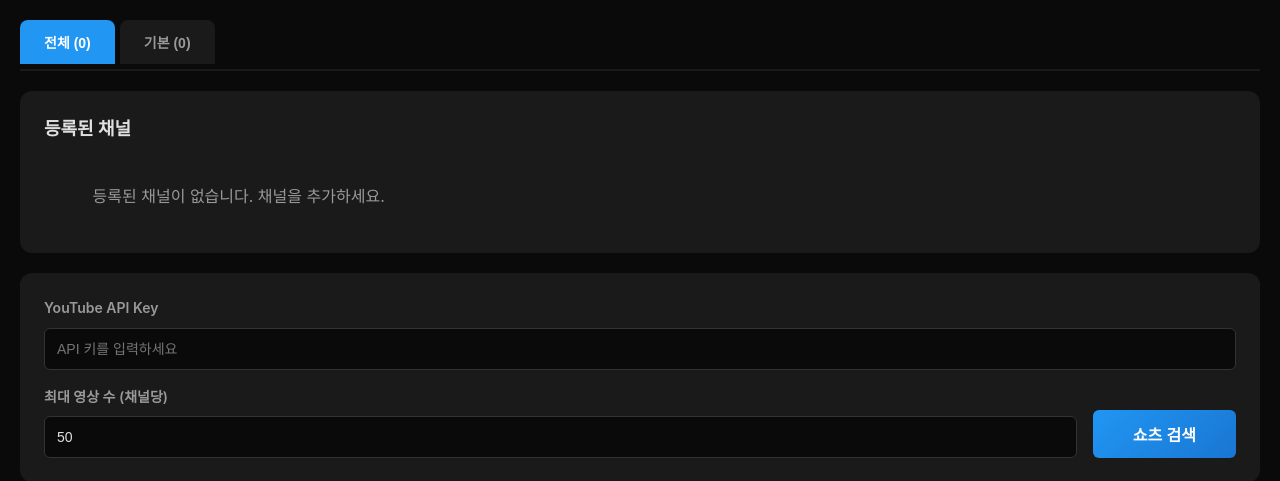
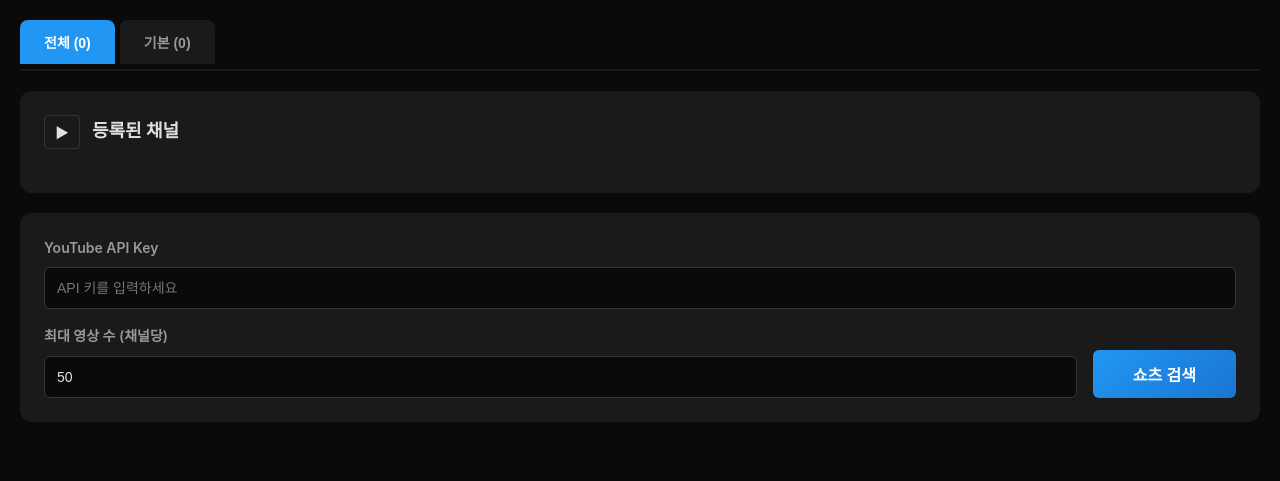
Before and after one commit to chachatest11/ultracreator, a FastAPI app: page / in a window 1280 px wide. Shown: the part 107-588 px from the top of the page. Run offline with FastAPI, Linux system fonts and the light colour scheme; data comes from the database, SQL or seed files in the repository; data that the repository does not hold is empty.

Commit message:
Fix critical bugs and add channel list collapse feature
Bug Fixes:
1. Search count limit now works correctly:
   - Removed LIMIT from final query since channel quota already applied
   - Each channel returns N latest videos as requested
   - Total results = channels × videos_per_channel

2. Fixed bulk channel move [object Object] error:
   - Improved error message handling in alert()
   - Shows detail, message, or JSON stringified object
   - Added error.message to catch block

3. Fixed category reorder closing modal:
   - Removed location.reload() which was closing modal
   - Added reloadCategoryTabs() to update tabs without page reload
   - Modal stays open while reordering categories

4. Search results now persist across category changes:
   - Removed currentVideos initialization in selectCategory()
   - Results stay until explicit re-search or clear
   - Only channel selection state is cleared

New Features:
5. Channel list collapse/expand:
   - Added toggle button (▶/▼) in channel header
   - Default state: collapsed (hidden)
   - Smooth animation with CSS transitions
   - Helps reduce clutter when managing many channels

Technical Changes:
- app/api/search.py: Removed LIMIT from query (line 173)
- app/static/js/app.js:
  - toggleChannelList() function
  - reloadCategoryTabs() for dynamic tab reload
  - Better error handling in bulkMoveChannels()
  - Preserved search results in selectCategory()
- app/templates/index.html: Added collapse UI structure
- app/static/css/style.css: Added collapse/expand animations

```diff
--- a/app/api/search.py
+++ b/app/api/search.py
@@ -158,7 +158,7 @@ def search_videos(data: SearchRequest):
         }
         order_by = sort_options.get(data.sort, "v.published_at DESC")
 
-        # 카테고리의 채널들로부터 영상 조회
+        # 카테고리의 채널들로부터 영상 조회 (이미 채널별 할당량 제한됨)
         cursor.execute(f"""
             SELECT v.id, v.channel_id, v.video_id, v.title, v.published_at,
                    v.view_count, v.like_count, v.comment_count, v.thumbnail_url, v.duration_seconds,
@@ -170,8 +170,7 @@ def search_videos(data: SearchRequest):
               AND v.is_short = 1
               AND v.view_count >= ?
             ORDER BY {order_by}
-            LIMIT ?
-        """, (data.category_id, min_views, data.max_videos))
+        """, (data.category_id, min_views))
 
         rows = cursor.fetchall()
         videos = [Video.from_row(row).to_dict() for row in rows]
--- a/app/static/css/style.css
+++ b/app/static/css/style.css
@@ -127,9 +127,44 @@ body {
     margin-bottom: 20px;
 }
 
+.channels-header-left {
+    display: flex;
+    align-items: center;
+    gap: 12px;
+}
+
+.btn-collapse {
+    background: #1a1a1a;
+    border: 1px solid #333;
+    color: #e0e0e0;
+    padding: 6px 10px;
+    border-radius: 4px;
+    cursor: pointer;
+    font-size: 14px;
+    transition: all 0.3s ease;
+}
+
+.btn-collapse:hover {
+    border-color: #2196f3;
+    background: #0a0a0a;
+}
+
 .channels-header h3 {
     font-size: 18px;
     color: #e0e0e0;
+    margin: 0;
+}
+
+.channels-content {
+    max-height: 1000px;
+    overflow: hidden;
+    transition: max-height 0.3s ease, opacity 0.3s ease;
+    opacity: 1;
+}
+
+.channels-content.collapsed {
+    max-height: 0;
+    opacity: 0;
 }
 
 .channels-list {
--- a/app/static/js/app.js
+++ b/app/static/js/app.js
@@ -1,3 +1,20 @@
+// ========================================
+// 채널 목록 토글
+// ========================================
+
+function toggleChannelList() {
+    const content = document.getElementById('channelsContent');
+    const toggleBtn = document.getElementById('channelToggleBtn');
+
+    if (content.classList.contains('collapsed')) {
+        content.classList.remove('collapsed');
+        toggleBtn.textContent = '▼';
+    } else {
+        content.classList.add('collapsed');
+        toggleBtn.textContent = '▶';
+    }
+}
+
 // ========================================
 // 카테고리 관리
 // ========================================
@@ -22,12 +39,9 @@ function selectCategory(categoryId) {
     // 채널 목록 다시 로드
     loadChannels();
 
-    // 결과 초기화
-    currentVideos = [];
-    selectedVideoIds.clear();
+    // 선택 상태만 초기화 (검색 결과는 유지)
     selectedChannelIds.clear();
-    renderVideoGrid();
-    updateResultInfo();
+    // 검색 결과가 있으면 유지, 없으면 그대로
 }
 
 function openCategoryModal() {
@@ -176,9 +190,10 @@ async function moveCategoryOrder(categoryId, direction) {
         const result = await response.json();
 
         if (response.ok) {
+            // 카테고리 목록 다시 로드 (모달 내)
             await loadCategories();
-            // 탭도 다시 로드
-            location.reload();
+            // 탭도 다시 로드 (페이지 리로드 없이)
+            await reloadCategoryTabs();
         } else {
             if (!result.message.includes('최상단') && !result.message.includes('최하단')) {
                 alert(result.detail || result.message || '순서 변경 실패');
@@ -187,6 +202,45 @@ async function moveCategoryOrder(categoryId, direction) {
     } catch (error) {
         console.error('카테고리 순서 변경 실패:', error);
         alert('순서 변경에 실패했습니다.');
+    }
+}
+
+async function reloadCategoryTabs() {
+    try {
+        const response = await fetch('/api/categories/');
+        const data = await response.json();
+
+        // 탭 컨테이너 찾기
+        const tabsContainer = document.querySelector('.category-tabs');
+        if (!tabsContainer) return;
+
+        // 전체 탭 제외하고 기존 탭 제거
+        const allTab = tabsContainer.querySelector('[data-category-id="0"]');
+        tabsContainer.innerHTML = '';
+
+        // 전체 탭 다시 추가
+        if (allTab) {
+            tabsContainer.appendChild(allTab);
+        }
+
+        // 카테고리 탭 다시 생성
+        data.categories.forEach(category => {
+            const button = document.createElement('button');
+            button.className = 'category-tab';
+            if (category.id === currentCategoryId) {
+                button.classList.add('active');
+            }
+            button.setAttribute('data-category-id', category.id);
+            button.setAttribute('data-channel-count', category.channel_count);
+            button.onclick = () => selectCategory(category.id);
+            button.innerHTML = `${category.name} (<span class="tab-count">${category.channel_count}</span>)`;
+            tabsContainer.appendChild(button);
+        });
+
+        // 전체 탭 개수 업데이트
+        updateTabCounts(data.categories, data.total_count);
+    } catch (error) {
+        console.error('탭 리로드 실패:', error);
     }
 }
 
@@ -504,11 +558,12 @@ async function bulkMoveChannels() {
             await loadChannels();
             await refreshTabCounts();
         } else {
-            alert(result.detail || '채널 이동 실패');
+            const errorMsg = result.detail || result.message || JSON.stringify(result) || '채널 이동 실패';
+            alert(errorMsg);
         }
     } catch (error) {
         console.error('채널 일괄 이동 실패:', error);
-        alert('채널 이동에 실패했습니다.');
+        alert('채널 이동에 실패했습니다: ' + error.message);
     }
 }
 
--- a/app/templates/index.html
+++ b/app/templates/index.html
@@ -36,10 +36,14 @@
     <!-- 채널 관리 섹션 -->
     <div class="channels-section">
         <div class="channels-header">
+            <div class="channels-header-left">
+                <button class="btn-collapse" onclick="toggleChannelList()" id="channelToggleBtn">▶</button>
                 <h3>등록된 채널</h3>
+            </div>
             <button class="btn-primary" onclick="openAddChannelModal()">+ 채널 추가</button>
         </div>
 
+        <div id="channelsContent" class="channels-content collapsed">
             <!-- 선택한 채널 일괄 이동 -->
             <div id="bulkMoveContainer" class="bulk-move-container" style="display: none;">
                 <span class="bulk-move-info">
@@ -54,6 +58,7 @@
 
             <div class="channels-list" id="channelsList">
                 <!-- 동적으로 채워짐 -->
+            </div>
         </div>
     </div>
 
```
Lines whose indentation alone changed are shown as unchanged.
